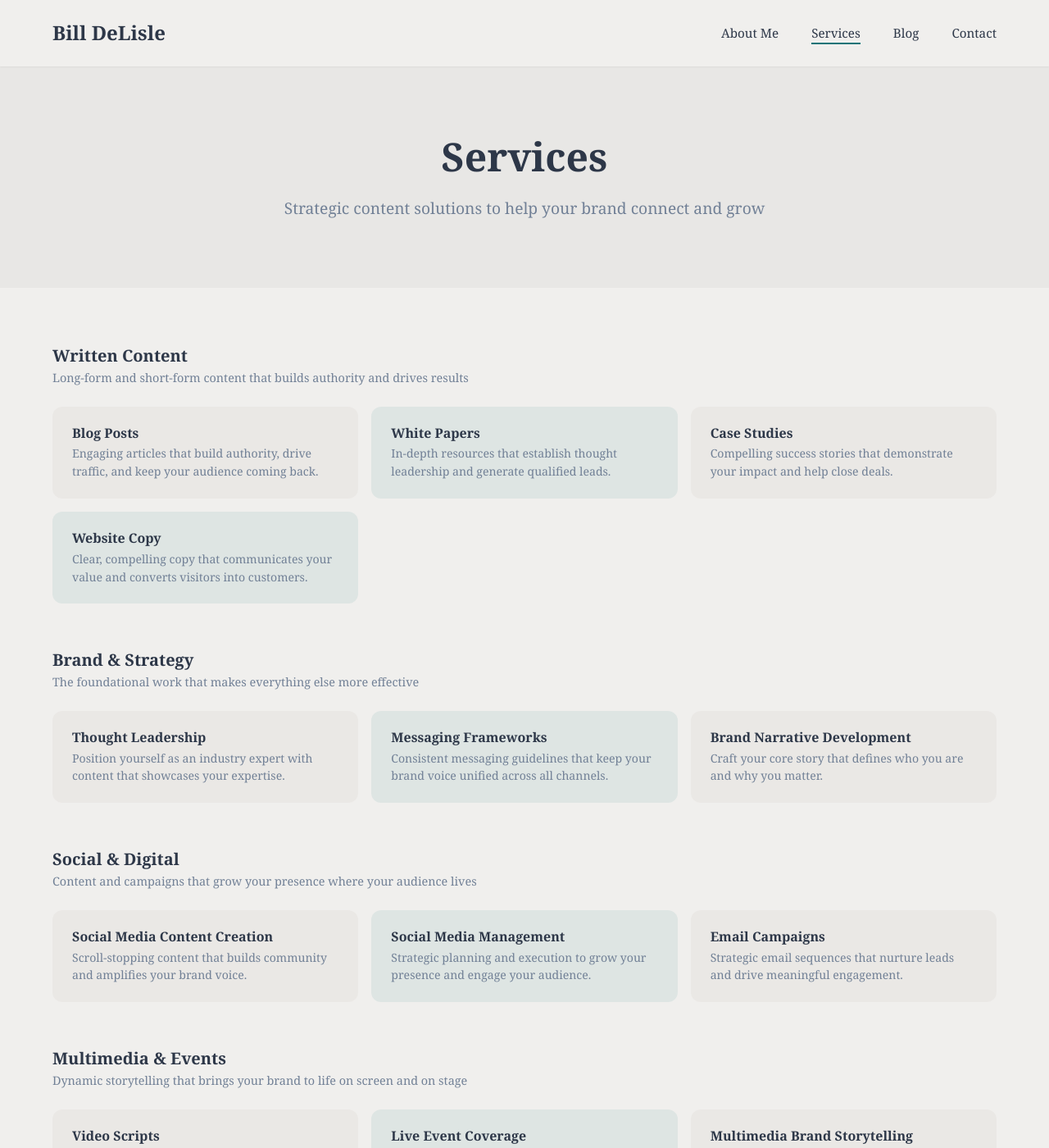
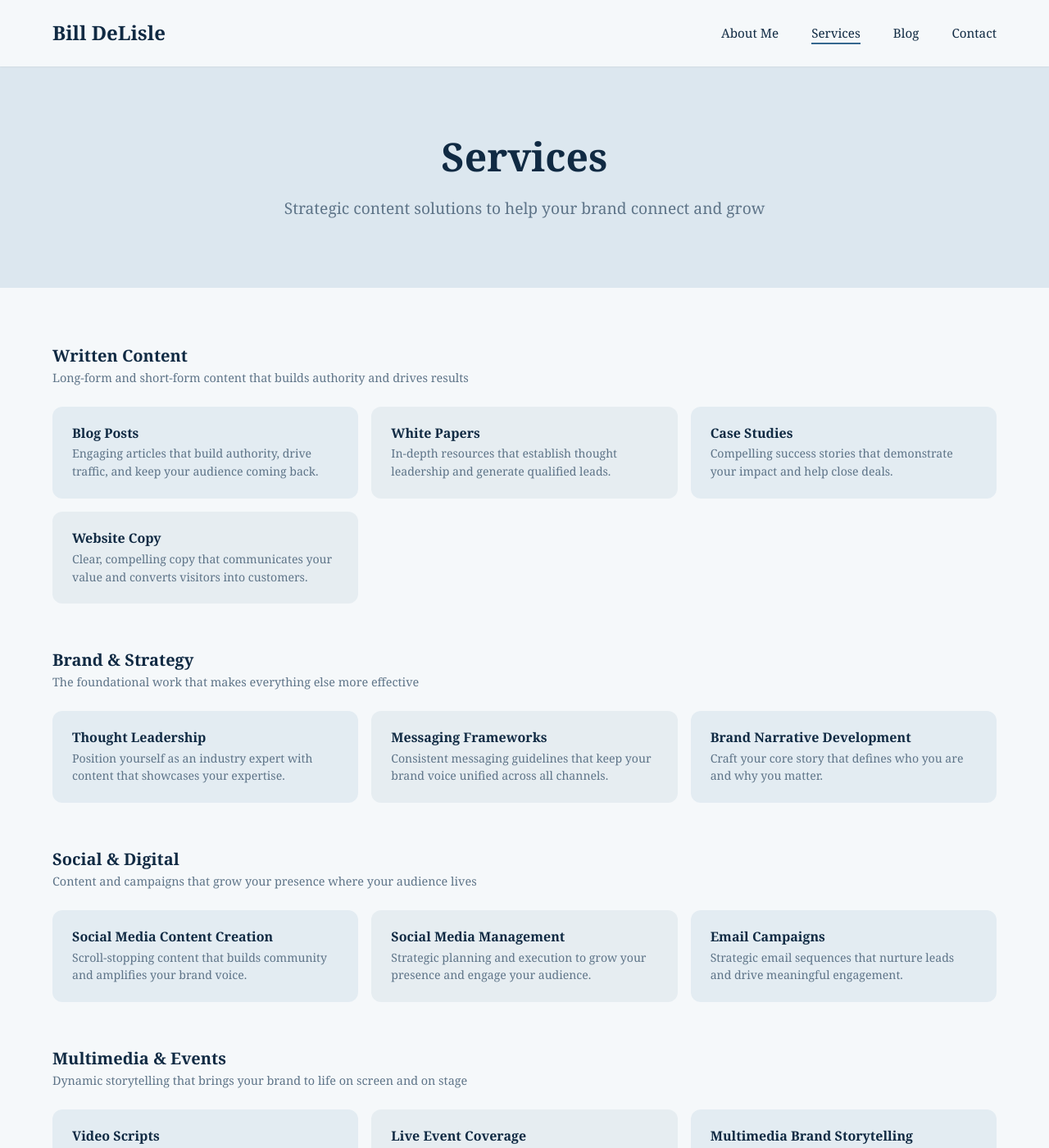
Before and after one commit to BIllDeLisle/billdelisle.com, a Jekyll site: the page built from services.html, in a window 1280 px wide and 1400 px high. Shown: the whole window at 82% size. Built offline with Jekyll 4.4.1, drawn with Linux system fonts in a browser that asks for light colours; some web fonts are replaced.

Commit message:
Recolor site to Deep Harbor palette (cool blue, no black)

```diff
--- a/assets/css/style.css
+++ b/assets/css/style.css
@@ -1,14 +1,14 @@
-/* Bill DeLisle - Deep Teal Theme */
+/* Bill DeLisle - Deep Harbor Theme */
 
 :root {
-  --color-bg: #f0efed;
-  --color-bg-alt: #e8e7e5;
-  --color-card: #e8e6e3;
-  --color-teal: #0d7377;
-  --color-teal-dark: #0a5c5f;
-  --color-teal-light: #e8f4f4;
-  --color-text: #2d3748;
-  --color-text-light: #718096;
+  --color-bg: #f5f8fa;
+  --color-bg-alt: #dce7ef;
+  --color-card: #ffffff;
+  --color-teal: #35678f;
+  --color-teal-dark: #274e6e;
+  --color-teal-light: #eaf1f7;
+  --color-text: #102a43;
+  --color-text-light: #5e7488;
   --color-white: #ffffff;
 
   --font-heading: 'adobe-caslon-pro', Georgia, serif;
@@ -245,7 +245,7 @@ img { max-width: 100%; height: auto; }
   width: 8px;
   height: 8px;
   border-radius: 50%;
-  background: #ccc;
+  background: #c7d5df;
   border: none;
   cursor: pointer;
   transition: var(--transition);
@@ -287,13 +287,13 @@ img { max-width: 100%; height: auto; }
   box-shadow: var(--shadow-md);
 }
 
-/* Alternating colors - teal and cream at 50% opacity */
+/* Alternating colors - harbor blue and mist */
 .service-card:nth-child(odd) {
-  background: rgba(13, 115, 119, 0.15);
+  background: rgba(53, 103, 143, 0.15);
 }
 
 .service-card:nth-child(even) {
-  background: rgba(232, 230, 227, 0.7);
+  background: rgba(220, 231, 239, 0.7);
 }
 
 .service-card h3 {
@@ -651,7 +651,7 @@ img { max-width: 100%; height: auto; }
 
 /* Footer */
 .footer {
-  background: #1a1a2e;
+  background: #102a43;
   color: var(--color-white);
   padding: 60px 0 30px;
 }
@@ -772,7 +772,7 @@ img { max-width: 100%; height: auto; }
 }
 
 .service-card-sm {
-  background: rgba(13, 115, 119, 0.08);
+  background: rgba(53, 103, 143, 0.08);
   border-radius: 12px;
   padding: 22px 24px;
   display: flex;
@@ -787,7 +787,7 @@ img { max-width: 100%; height: auto; }
 }
 
 .service-card-sm.alt {
-  background: rgba(232, 230, 227, 0.7);
+  background: rgba(220, 231, 239, 0.7);
 }
 
 .sm-icon {
```
